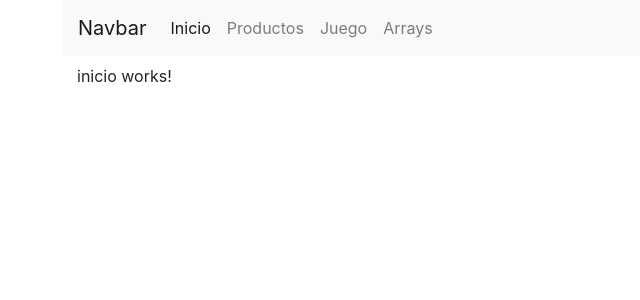
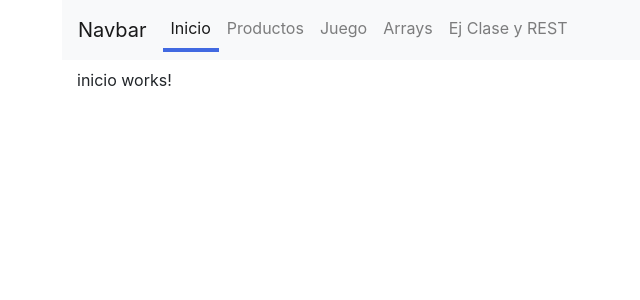
Before and after one commit to ihz46/angularIpartek, an Angular app: page / in a window 1280 px wide. Shown: the top 300 px of the page, without its empty margins (23-663 px from the left). Built offline with nearby package versions, Linux system fonts and the light colour scheme.

Commit message:
Implementado el consumo de api rest pokemon, mostrando el pòkemon, falta buscar en el input a través del botón

```diff
--- a/src/app/app-routing.module.ts
+++ b/src/app/app-routing.module.ts
@@ -3,6 +3,7 @@ import { Routes, RouterModule } from '@angular/router';
 import { InicioComponent } from './paginas/inicio/inicio.component';
 import { ArraysComponent } from './paginas/arrays/arrays.component';
 import { ProductosComponent } from './paginas/productos/productos.component';
+import { PokemonRestComponent } from './paginas/pokemon-rest/pokemon-rest.component';
 
 
 /**
@@ -13,7 +14,8 @@ import { ProductosComponent } from './paginas/productos/productos.component';
 const routes: Routes = [
   { path: '', component: InicioComponent },
   { path: 'arrays', component: ArraysComponent },
-  { path: 'productos', component: ProductosComponent }
+  { path: 'productos', component: ProductosComponent },
+  { path: 'pokemon', component: PokemonRestComponent }
 
 ];
 
--- a/src/app/componentes/navbar/navbar.component.html
+++ b/src/app/componentes/navbar/navbar.component.html
@@ -7,17 +7,20 @@
 
     <div class="collapse navbar-collapse" id="navbarSupportedContent">
         <ul class="navbar-nav mr-auto">
-            <li class="nav-item active">
-                <a [routerLink]="['/']" routerLinkActive="router-link-active" class="nav-link">Inicio</a>
+            <li class="nav-item">
+                <a [routerLink]="['/']" routerLinkActive="active" class="nav-link">Inicio</a>
             </li>
             <li class="nav-item">
-                <a [routerLink]="['/productos']" routerLinkActive="router-link-active" class="nav-link">Productos</a>
+                <a [routerLink]="['/productos']" routerLinkActive="active" class="nav-link">Productos</a>
             </li>
             <li class="nav-item">
-                <a [routerLink]="['/juego']" routerLinkActive="router-link-active" class="nav-link">Juego</a>
+                <a [routerLink]="['/juego']" routerLinkActive="active" class="nav-link">Juego</a>
             </li>
             <li class="nav-item">
-                <a [routerLink]="['/arrays']" routerLinkActive="router-link-active" class="nav-link">Arrays</a>
+                <a [routerLink]="['/arrays']" routerLinkActive="active" class="nav-link">Arrays</a>
+            </li>
+            <li class="nav-item">
+                <a [routerLink]="['/pokemon']" routerLinkActive="active" class="nav-link">Ej Clase y REST </a>
             </li>
         </ul>
     </div>
--- a/src/app/componentes/navbar/navbar.component.scss
+++ b/src/app/componentes/navbar/navbar.component.scss
@@ -0,0 +1,3 @@
+.active{
+    border-bottom:4px solid royalblue !important;
+}
--- /dev/null
+++ b/src/app/model/pokemon.ts
@@ -0,0 +1,41 @@
+import { NumberFormatStyle } from '@angular/common';
+
+export class Pokemon {
+
+    private _id: number;
+
+    private _nombre: string;
+    private _imagen: string;
+
+    constructor(id: number, nombre: string, imagen: string) {
+        this.id = 0;
+        this.nombre = nombre;
+        this.imagen = 'https://bolavip.com/__export/1569190757437/sites/bolavip/img/2019/09/22/ditto_crop1569190757042.jpg_1693159006.jpg';
+    }
+
+
+    public get id(): number {
+        return this._id;
+    }
+    public set id(value: number) {
+        this._id = value;
+    }
+
+    public get nombre(): string {
+        return this._nombre;
+    }
+
+    public set nombre(value: string) {
+        this._nombre = (value !== undefined && value !== '') ? value : 'sin nombre';
+    }
+
+    public get imagen(): string {
+        return this._imagen;
+    }
+    public set imagen(value: string) {
+        this._imagen = value;
+    }
+
+
+
+}
--- a/src/app/paginas/pokemon-rest/pokemon-rest.component.html
+++ b/src/app/paginas/pokemon-rest/pokemon-rest.component.html
@@ -1 +1,20 @@
-<p>pokemon-rest works!</p>
+<h2>Busca un pokemon por su nombre</h2>
+<div class="row">
+    <div class="col-m2-4">
+        <div class="form-group">
+            <input type="text" class="input-text" id="nombre" placeholder="introduce el nombre">
+        </div>
+
+        <input type="button" class="btn-primary btn-block" value="Buscar" click="">
+
+    </div>
+    <div class="col-md-8">
+        <div class="card" style="width: 18rem;">
+            <img class="card-img-top" src="{{pokemon.imagen}}" alt="imagen del pokemon {{pokemon.nombre}}">
+            <div class="card-body">
+                <h5 class="card-title">{{pokemon.id}} - {{pokemon.nombre}}</h5>
+                <p class=" card-body"></p>
+            </div>
+        </div>
+    </div>
+</div>
--- a/src/app/paginas/pokemon-rest/pokemon-rest.component.ts
+++ b/src/app/paginas/pokemon-rest/pokemon-rest.component.ts
@@ -1,4 +1,6 @@
 import { Component, OnInit } from '@angular/core';
+import { Pokemon } from 'src/app/model/pokemon';
+import { PokemonService } from 'src/app/services/pokemon.service';
 
 @Component({
   selector: 'app-pokemon-rest',
@@ -7,9 +9,57 @@ import { Component, OnInit } from '@angular/core';
 })
 export class PokemonRestComponent implements OnInit {
 
-  constructor() { }
+  pokemon: Pokemon;
+  propiedades: [];
+
+
+  constructor(private pokemonService: PokemonService) {
+    console.trace('PokemonRestComponent constructor');
+    this.pokemon = new Pokemon();
+    //this.pokemon.nombre = 'Ditto'; //setter
+    console.debug(this.pokemon);
+  }
 
   ngOnInit() {
+    console.trace('ngOnInit PokemonRestComponent');
+
+    /**Llamadas a los servicios
+
+      1- Hay que suscribirse a un observable
+      2- Cuando llamamos a un Observable tenemos 3 posibles métodos
+      3- Solo 1 es obligatorio
+
+
+     **/
+
+    this.pokemonService.getPokemon('squirtle').subscribe(
+
+      //Esto es similar a un bloque try,catch,finally
+      data => {
+        //Petición satisfactoria
+        //Mapeamos de json a pokemon:
+        console.debug(data.name)
+        this.propiedades = data;
+
+        this.pokemon.id = data.id;
+        this.pokemon.nombre = data.name;
+        this.pokemon.imagen = data.sprites.front_default;
+
+        console.debug('petición correcta data %0', data);
+      },
+
+      error => {
+        //Petición errónea
+        console.error('petición erronea data %0', error);
+      },
+
+      () => {
+        console.trace('Esto se hace siempre')
+      }
+    );
+
+
+
   }
 
 }
--- a/src/app/services/pokemon.service.ts
+++ b/src/app/services/pokemon.service.ts
@@ -1,5 +1,6 @@
 import { Injectable } from '@angular/core';
 import { HttpClient } from '@angular/common/http';
+import { Observable } from 'rxjs';
 
 
 @Injectable({
@@ -10,10 +11,10 @@ export class PokemonService {
   constructor(private http: HttpClient) {
     console.trace('PokemonService constructor');
   }
+  //se puede omitir
+  getPokemon(nombre: string): Observable<any> {
 
-  getPokemon() {
-
-    const url = 'https://pokeapi.co/api/v2/pokemon/pikachu';
+    const url = `https://pokeapi.co/api/v2/pokemon/${nombre}/`;
     console.trace('PokemonService getPokemon ' + url);
     return this.http.get(url);
   }
```
Also changed, not shown: 2 other files (tests, documents, lock files or other folders).
